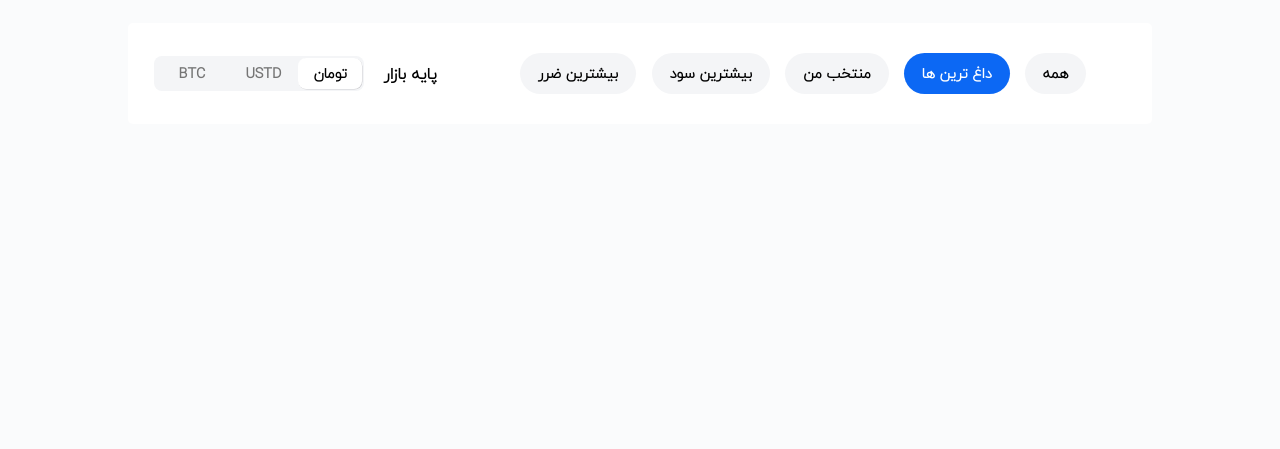
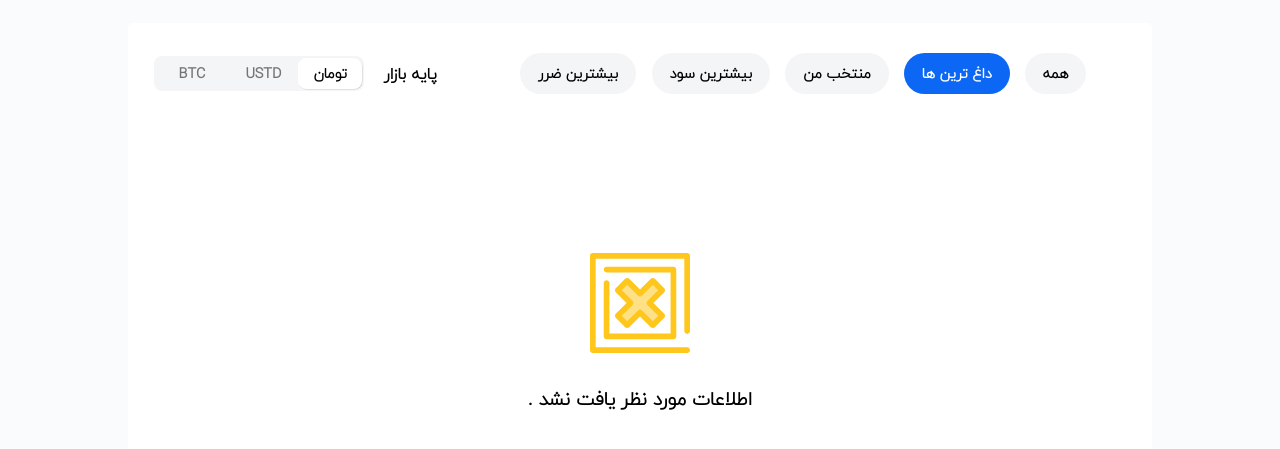
Before and after one commit to neginsoleimani/DigitalCurrencyWebsite, a plain HTML site: page index.html in a window 1280 px wide. Both pictures are taken after a click on the button "داغ ترین ها". Shown: the part 69-518 px from the top of the page. Drawn offline with nearby package versions, Linux system fonts and the light colour scheme; no server answers.

Commit message:
Add not found section

```diff
--- a/index.html
+++ b/index.html
@@ -84,6 +84,11 @@
                 <h3>لیست منتخب شما خالی است .</h3>
                  <div><h5>بازارهای منتخب تان را با زدن روی <i class="fa-regular fa-star"></i> می‌توانید به این لیست اضافه کنید.</h5></div>
         </div>
+
+        <div class="notFound">
+            <img src="./images/cancel-close-svgrepo-com.svg" alt="" width="100px">
+                <h3>اطلاعات مورد نظر یافت نشد .</h3>
+        </div>
     </div>
 
     <script src="https://cdn.jsdelivr.net/npm/chart.js"></script>
--- a/script.js
+++ b/script.js
@@ -1,69 +1,75 @@
-let all=document.getElementById("all")
-let hotest=document.getElementById("hotest")
-let myChoice=document.getElementById("myChoice")
-let mostProfit=document.getElementById("mostProfit")
-let mostLoss=document.getElementById("mostLoss")
-let tableContainer=document.querySelector(".table-container")
-let baseTable=document.getElementById("baseTable")
-let myChoiceContainer=document.querySelector(".Mychoice-container")
+let all = document.getElementById("all")
+let hotest = document.getElementById("hotest")
+let myChoice = document.getElementById("myChoice")
+let mostProfit = document.getElementById("mostProfit")
+let mostLoss = document.getElementById("mostLoss")
+let tableContainer = document.querySelector(".table-container")
+let baseTable = document.getElementById("baseTable")
+let myChoiceContainer = document.querySelector(".Mychoice-container")
+let notFound = document.querySelector(".notFound")
 
-all.addEventListener("click",addAll)
-hotest.addEventListener("click",addHotest)
-myChoice.addEventListener("click",addMyChoice)
-mostProfit.addEventListener("click",addMostProfit)
-mostLoss.addEventListener("click",addMostLoss)
+all.addEventListener("click", addAll)
+hotest.addEventListener("click", addHotest)
+myChoice.addEventListener("click", addMyChoice)
+mostProfit.addEventListener("click", addMostProfit)
+mostLoss.addEventListener("click", addMostLoss)
 
-function addAll(){
+function addAll() {
     all.classList.add("active")
     myChoice.classList.remove("active")
     mostLoss.classList.remove("active")
     mostProfit.classList.remove("active")
     hotest.classList.remove("active")
-    baseTable.style.display="block"
-    myChoiceContainer.style.display="none"
+    baseTable.style.display = "block"
+    myChoiceContainer.style.display = "none"
+    notFound.style.display = "none"
 }
 
 
-function addHotest(){
+function addHotest() {
     all.classList.remove("active")
     myChoice.classList.remove("active")
     mostLoss.classList.remove("active")
     mostProfit.classList.remove("active")
     hotest.classList.add("active")
-    baseTable.style.display="none"
-    myChoiceContainer.style.display="none"
+    baseTable.style.display = "none"
+    myChoiceContainer.style.display = "none"
+    notFound.style.display = "flex"
 }
 
 
-function addMyChoice(){
+function addMyChoice() {
     all.classList.remove("active")
     myChoice.classList.add("active")
     mostLoss.classList.remove("active")
     mostProfit.classList.remove("active")
     hotest.classList.remove("active")
-    baseTable.style.display="none"
-    myChoiceContainer.style.display="flex"
+    baseTable.style.display = "none"
+    myChoiceContainer.style.display = "flex"
+    notFound.style.display = "none"
 
 }
 
-function addMostProfit(){
+function addMostProfit() {
     all.classList.remove("active")
     myChoice.classList.remove("active")
     mostLoss.classList.remove("active")
     mostProfit.classList.add("active")
     hotest.classList.remove("active")
-    baseTable.style.display="none"
-    myChoiceContainer.style.display="none"
+    baseTable.style.display = "none"
+    myChoiceContainer.style.display = "none"
+    notFound.style.display = "flex"
 }
 
-function addMostLoss(){
+function addMostLoss() {
     all.classList.remove("active")
     myChoice.classList.remove("active")
     mostLoss.classList.add("active")
     mostProfit.classList.remove("active")
     hotest.classList.remove("active")
-    baseTable.style.display="none"
-    myChoiceContainer.style.display="none"
+    baseTable.style.display = "none"
+    myChoiceContainer.style.display = "none"
+    notFound.style.display = "flex"
 }
 
 
@@ -91,9 +97,9 @@ fetch("https://api.wallex.ir/v1/markets")
             return {
                 name: data[coin].faBaseAsset,
                 price: Math.round(data[coin].stats.askPrice),
-                high: data[coin].stats["24h_ch"]+"%",
+                high: data[coin].stats["24h_ch"] + "%",
                 low: Math.round(data[coin].stats["24h_quoteVolume"]),
-                week:data[coin].stats["7d_ch"]+"%",
+                week: data[coin].stats["7d_ch"] + "%",
             };
         });
 
@@ -108,7 +114,7 @@ function createTag(coin) {
     var newTr = document.createElement("tr");
     Object.values(coin).forEach((element) => {
         var newTd = document.createElement("td");
-        var newBtn=document.createElement("button");
+        var newBtn = document.createElement("button");
         newTd.innerHTML = element;
         newTr.appendChild(newTd);
     });
--- a/style.css
+++ b/style.css
@@ -185,7 +185,7 @@ td {
 
 
 
-.Mychoice-container {
+.Mychoice-container,.notFound {
     height: 450px;
     display: none;
     align-items: center;
@@ -195,12 +195,17 @@ td {
 
 
 
+
 .Mychoice-container h3 {
     padding: 15px 0;
 }
 
 .Mychoice-container h5 {
     color: #757575;
+}
+
+.notFound h3{
+    padding: 30px 0;
 }
 
 
```
Also changed, not shown: images/cancel-close-svgrepo-com.svg (added).
